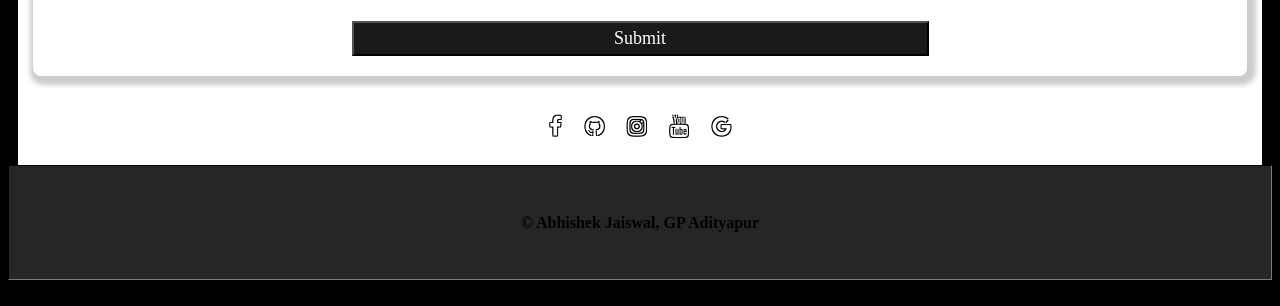
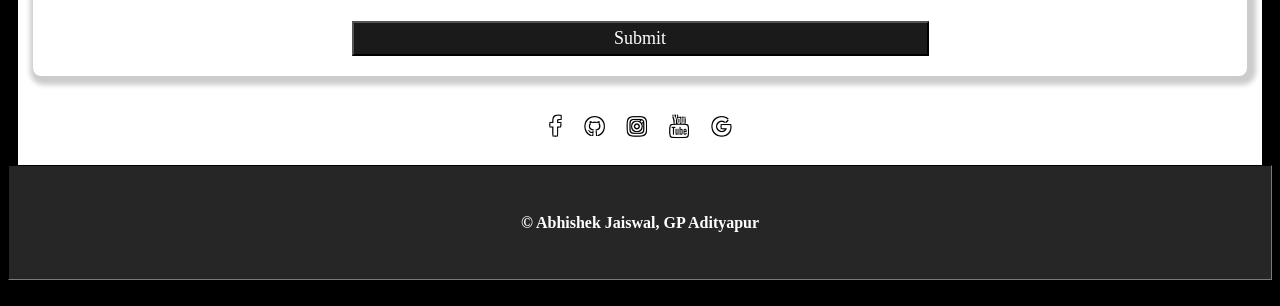
Before and after one commit to iAmAbhishekJaiswal/Raja-Mantri-Chor-Police, a plain HTML site: page contact.html in a window 1280 px wide. Shown: the part 597-903 px from the top of the page. Drawn offline with Linux system fonts and the light colour scheme.

Commit message:
Update contact.html

```diff
--- a/contact.html
+++ b/contact.html
@@ -78,7 +78,7 @@ function closeNav() {
 
 
 <div id="foot">
-<a href="https://abhishekjaiswal.netlify.app" target="_blank"><h4>© Abhishek Jaiswal, GP Adityapur</h4><a>
+<a href="https://abhishekjaiswal.netlify.app" target="_blank"><h4 style="color:#fff">© Abhishek Jaiswal, GP Adityapur</h4><a>
 </div>
 
 
```
